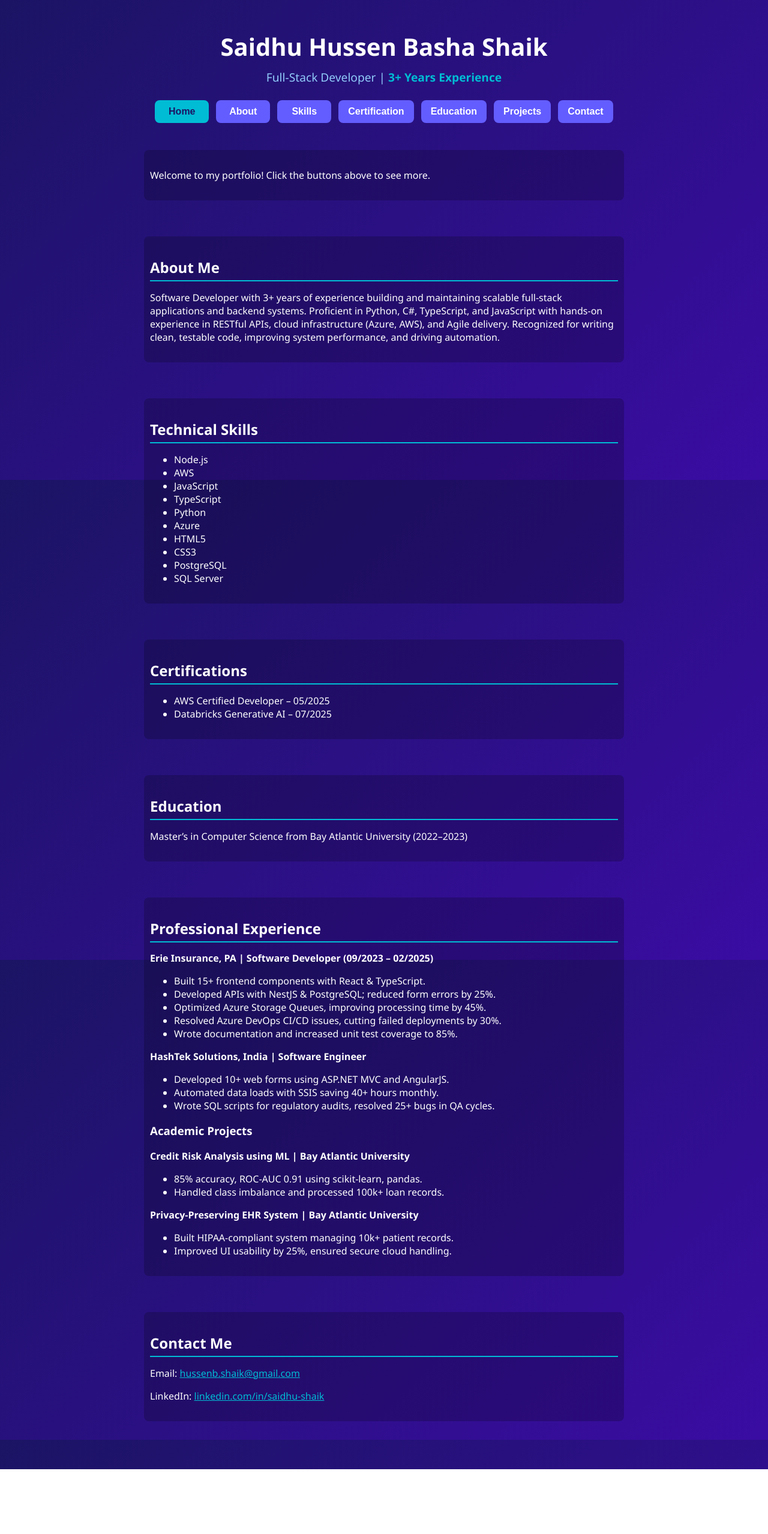
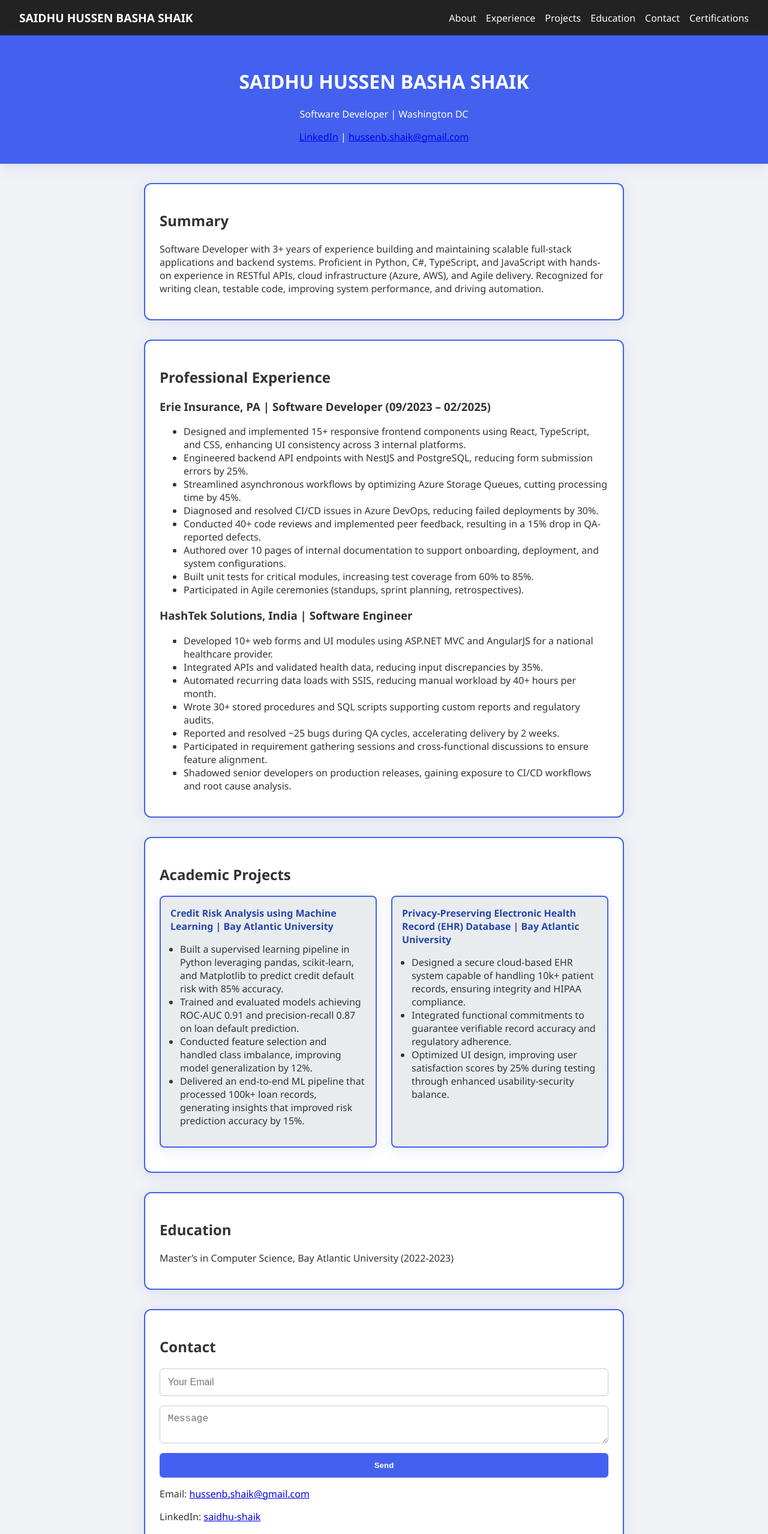
Before and after one commit to Saidhushaik/Portfolio, a plain HTML site: page index.html in a window 1280 px wide. Shown: the top 2557 px of the page at 60% size. Before the commit the page ends 2449 px from the top, so only its background shows below. Drawn offline with Linux system fonts and the light colour scheme.

Commit message:
first commit

```diff
--- a/index.html
+++ b/index.html
@@ -2,255 +2,107 @@
 <html lang="en">
 <head>
   <meta charset="UTF-8" />
-  <meta name="viewport" content="width=device-width, initial-scale=1" />
-  <title>Hybrid Section Navigation</title>
-  <style>
-    body {
-      margin: 0;
-      font-family: 'Segoe UI', Tahoma, Geneva, Verdana, sans-serif;
-      background: linear-gradient(135deg, #1b1464, #3a0ca3);
-      color: white;
-    }
-
-    .container {
-      max-width: 800px;
-      margin: 0 auto;
-      padding: 20px;
-    }
-
-    header {
-      text-align: center;
-      padding: 30px 0 15px;
-    }
-
-    header h1 {
-      margin: 0;
-      font-size: 2.5rem;
-      font-weight: 900;
-      color: white;
-    }
-
-    header p.subtitle {
-      margin: 10px 0 25px;
-      font-size: 1.2rem;
-      color: #90caf9;
-    }
-
-    nav {
-      display: flex;
-      justify-content: center;
-      gap: 12px;
-      flex-wrap: wrap;
-      margin-bottom: 30px;
-    }
-
-    nav button {
-      background-color: #635dff;
-      border: none;
-      border-radius: 8px;
-      padding: 10px 16px;
-      color: white;
-      font-weight: 600;
-      font-size: 1rem;
-      cursor: pointer;
-      transition: background-color 0.3s ease;
-      min-width: 90px;
-    }
-
-    nav button.active {
-      background-color: #00bcd4;
-      color: #1b1464;
-    }
-
-    section {
-      margin-bottom: 60px;
-      opacity: 0;
-      transform: scale(0.95);
-      transition: opacity 0.5s ease, transform 0.5s ease;
-      padding: 15px 10px;
-      border-radius: 8px;
-      background: rgba(0,0,0,0.2);
-    }
-
-    section.visible {
-      opacity: 1;
-      transform: scale(1);
-    }
-
-    section h2 {
-      border-bottom: 2px solid #00bcd4;
-      padding-bottom: 5px;
-      margin-bottom: 15px;
-    }
-
-    /* Show scroll bar for body */
-    body, html {
-      scroll-behavior: smooth;
-      height: 100%;
-    }
-  </style>
+  <meta name="viewport" content="width=device-width, initial-scale=1.0"/>
+  <title>SAIDHU HUSSEN BASHA SHAIK | Portfolio</title>
+  <link rel="stylesheet" href="styles.css" />
 </head>
 <body>
-
-  <div class="container">
-
-    <header>
-      <h1>Saidhu Hussen Basha Shaik</h1>
-      <p class="subtitle">Full-Stack Developer | <span style="color:#00bcd4;font-weight:700;">3+ Years Experience</span></p>
   <nav>
-        <button class="active" data-section="main">Home</button>
-        <button data-section="about">About</button>
-        <button data-section="skills">Skills</button>
-        <button data-section="certifications">Certification</button>
-        <button data-section="education">Education</button>
-        <button data-section="projects">Projects</button>
-        <button data-section="contact">Contact</button>
+    <div class="logo">SAIDHU HUSSEN BASHA SHAIK</div>
+    <ul>
+      <li><a href="#about">About</a></li>
+      <li><a href="#experience">Experience</a></li>
+      <li><a href="#projects">Projects</a></li>
+      <li><a href="#education">Education</a></li>
+      <li><a href="#contact">Contact</a></li>
+      <li><a href="#certifications">Certifications</a></li>
+    </ul>
   </nav>
+  <header class="animate">
+    <h1>SAIDHU HUSSEN BASHA SHAIK</h1>
+    <p>Software Developer | Washington DC</p>
+    <p>
+      <a href="https://linkedin.com/in/saidhu-shaik" target="_blank">LinkedIn</a> |
+      <a href="mailto:hussenb.shaik@gmail.com">hussenb.shaik@gmail.com</a>
+    </p>
   </header>
-
-    <section id="main" class="visible">
-      <p>Welcome to my portfolio! Click the buttons above to see more.</p>
-    </section>
-
-    <section id="about">
-      <h2>About Me</h2>
+  <section id="about" class="animate">
+    <h2>Summary</h2>
     <p>
-        Software Developer with 3+ years of experience building and maintaining scalable full-stack applications and backend systems.
-        Proficient in Python, C#, TypeScript, and JavaScript with hands-on experience in RESTful APIs, cloud infrastructure (Azure, AWS), and Agile delivery.
-        Recognized for writing clean, testable code, improving system performance, and driving automation.
+      Software Developer with 3+ years of experience building and maintaining scalable full-stack applications and backend systems. Proficient in Python, C#, TypeScript, and JavaScript with hands-on experience in RESTful APIs, cloud infrastructure (Azure, AWS), and Agile delivery. Recognized for writing clean, testable code, improving system performance, and driving automation.
     </p>
   </section>
-
-    <section id="skills">
-      <h2>Technical Skills</h2>
+  <section id="experience" class="animate">
+    <h2>Professional Experience</h2>
+    <h3>Erie Insurance, PA | Software Developer (09/2023 – 02/2025)</h3>
     <ul>
-        <li>Node.js</li>
-        <li>AWS</li>
-        <li>JavaScript</li>
-        <li>TypeScript</li>
-        <li>Python</li>
-        <li>Azure</li>
-        <li>HTML5</li>
-        <li>CSS3</li>
-        <li>PostgreSQL</li>
-        <li>SQL Server</li>
+      <li>Designed and implemented 15+ responsive frontend components using React, TypeScript, and CSS, enhancing UI consistency across 3 internal platforms.</li>
+      <li>Engineered backend API endpoints with NestJS and PostgreSQL, reducing form submission errors by 25%.</li>
+      <li>Streamlined asynchronous workflows by optimizing Azure Storage Queues, cutting processing time by 45%.</li>
+      <li>Diagnosed and resolved CI/CD issues in Azure DevOps, reducing failed deployments by 30%.</li>
+      <li>Conducted 40+ code reviews and implemented peer feedback, resulting in a 15% drop in QA-reported defects.</li>
+      <li>Authored over 10 pages of internal documentation to support onboarding, deployment, and system configurations.</li>
+      <li>Built unit tests for critical modules, increasing test coverage from 60% to 85%.</li>
+      <li>Participated in Agile ceremonies (standups, sprint planning, retrospectives).</li>
+    </ul>
+    <h3>HashTek Solutions, India | Software Engineer</h3>
+    <ul>
+      <li>Developed 10+ web forms and UI modules using ASP.NET MVC and AngularJS for a national healthcare provider.</li>
+      <li>Integrated APIs and validated health data, reducing input discrepancies by 35%.</li>
+      <li>Automated recurring data loads with SSIS, reducing manual workload by 40+ hours per month.</li>
+      <li>Wrote 30+ stored procedures and SQL scripts supporting custom reports and regulatory audits.</li>
+      <li>Reported and resolved ~25 bugs during QA cycles, accelerating delivery by 2 weeks.</li>
+      <li>Participated in requirement gathering sessions and cross-functional discussions to ensure feature alignment.</li>
+      <li>Shadowed senior developers on production releases, gaining exposure to CI/CD workflows and root cause analysis.</li>
     </ul>
   </section>
-
-    <section id="certifications">
+  <section id="projects" class="animate">
+    <h2>Academic Projects</h2>
+    <div class="project-cards">
+      <div class="project-card animate">
+        <strong>Credit Risk Analysis using Machine Learning | Bay Atlantic University</strong>
+        <ul>
+          <li>Built a supervised learning pipeline in Python leveraging pandas, scikit-learn, and Matplotlib to predict credit default risk with 85% accuracy.</li>
+          <li>Trained and evaluated models achieving ROC-AUC 0.91 and precision-recall 0.87 on loan default prediction.</li>
+          <li>Conducted feature selection and handled class imbalance, improving model generalization by 12%.</li>
+          <li>Delivered an end-to-end ML pipeline that processed 100k+ loan records, generating insights that improved risk prediction accuracy by 15%.</li>
+        </ul>
+      </div>
+      <div class="project-card animate">
+        <strong>Privacy-Preserving Electronic Health Record (EHR) Database | Bay Atlantic University</strong>
+        <ul>
+          <li>Designed a secure cloud-based EHR system capable of handling 10k+ patient records, ensuring integrity and HIPAA compliance.</li>
+          <li>Integrated functional commitments to guarantee verifiable record accuracy and regulatory adherence.</li>
+          <li>Optimized UI design, improving user satisfaction scores by 25% during testing through enhanced usability-security balance.</li>
+        </ul>
+      </div>
+    </div>
+  </section>
+  <section id="education" class="animate">
+    <h2>Education</h2>
+    <p>Master’s in Computer Science, Bay Atlantic University (2022-2023)</p>
+  </section>
+  <section id="contact" class="animate">
+    <h2>Contact</h2>
+    <form id="contact-form">
+      <input type="email" placeholder="Your Email" required />
+      <textarea placeholder="Message" required></textarea>
+      <button type="submit">Send</button>
+    </form>
+    <p>Email: <a href="mailto:hussenb.shaik@gmail.com">hussenb.shaik@gmail.com</a></p>
+    <p>LinkedIn: <a href="https://linkedin.com/in/saidhu-shaik" target="_blank">saidhu-shaik</a></p>
+    <p>Washington, DC</p>
+  </section>
+  <section id="certifications" class="animate">
     <h2>Certifications</h2>
     <ul>
       <li>AWS Certified Developer – 05/2025</li>
       <li>Databricks Generative AI – 07/2025</li>
     </ul>
   </section>
-
-    <section id="education">
-      <h2>Education</h2>
-      <p>Master’s in Computer Science from Bay Atlantic University (2022–2023)</p>
-    </section>
-
-    <section id="projects">
-      <h2>Professional Experience</h2>
-      <strong>Erie Insurance, PA | Software Developer (09/2023 – 02/2025)</strong>
-      <ul>
-        <li>Built 15+ frontend components with React & TypeScript.</li>
-        <li>Developed APIs with NestJS & PostgreSQL; reduced form errors by 25%.</li>
-        <li>Optimized Azure Storage Queues, improving processing time by 45%.</li>
-        <li>Resolved Azure DevOps CI/CD issues, cutting failed deployments by 30%.</li>
-        <li>Wrote documentation and increased unit test coverage to 85%.</li>
-      </ul>
-
-      <strong>HashTek Solutions, India | Software Engineer</strong>
-      <ul>
-        <li>Developed 10+ web forms using ASP.NET MVC and AngularJS.</li>
-        <li>Automated data loads with SSIS saving 40+ hours monthly.</li>
-        <li>Wrote SQL scripts for regulatory audits, resolved 25+ bugs in QA cycles.</li>
-      </ul>
-
-      <h3>Academic Projects</h3>
-      <strong>Credit Risk Analysis using ML | Bay Atlantic University</strong>
-      <ul>
-        <li>85% accuracy, ROC-AUC 0.91 using scikit-learn, pandas.</li>
-        <li>Handled class imbalance and processed 100k+ loan records.</li>
-      </ul>
-
-      <strong>Privacy-Preserving EHR System | Bay Atlantic University</strong>
-      <ul>
-        <li>Built HIPAA-compliant system managing 10k+ patient records.</li>
-        <li>Improved UI usability by 25%, ensured secure cloud handling.</li>
-      </ul>
-    </section>
-
-    <section id="contact">
-      <h2>Contact Me</h2>
-      <p>Email: <a href="mailto:hussenb.shaik@gmail.com" style="color:#00bcd4;">hussenb.shaik@gmail.com</a></p>
-      <p>LinkedIn: <a href="https://linkedin.com/in/saidhu-shaik" target="_blank" style="color:#00bcd4;">linkedin.com/in/saidhu-shaik</a></p>
-    </section>
-
-  </div>
-
-  <script>
-    const buttons = document.querySelectorAll('nav button');
-    const sections = document.querySelectorAll('section');
-
-    let manualScroll = false; // Flag to track manual scroll mode
-
-    // On nav button click:
-    buttons.forEach(button => {
-      button.addEventListener('click', () => {
-        manualScroll = false; // Disable manual scroll mode
-
-        const targetId = button.getAttribute('data-section');
-        const targetSection = document.getElementById(targetId);
-
-        // Update active button styles
-        buttons.forEach(btn => btn.classList.remove('active'));
-        button.classList.add('active');
-
-        // Hide all sections except the target
-        sections.forEach(section => {
-          if (section === targetSection) {
-            section.classList.add('visible');
-            // Scroll to target section smoothly
-            section.scrollIntoView({behavior: 'smooth'});
-          } else {
-            section.classList.remove('visible');
-          }
-        });
-      });
-    });
-
-    // On scroll: show all sections and highlight nav button for visible section
-    window.addEventListener('scroll', () => {
-      if (!manualScroll) {
-        manualScroll = true; // Manual scrolling started, enable scroll mode
-
-        // Show all sections when user scrolls manually
-        sections.forEach(section => section.classList.add('visible'));
-      }
-
-      // Find section closest to top (but still visible)
-      let currentSectionId = sections[0].id;
-      let minDistance = window.innerHeight;
-
-      sections.forEach(section => {
-        const rect = section.getBoundingClientRect();
-        if (rect.top >= 0 && rect.top < minDistance) {
-          minDistance = rect.top;
-          currentSectionId = section.id;
-        }
-      });
-
-      // Highlight nav button for currentSectionId
-      buttons.forEach(btn => {
-        btn.classList.toggle('active', btn.getAttribute('data-section') === currentSectionId);
-      });
-    });
-
-    // Trigger scroll event on page load to set correct nav highlight
-    window.dispatchEvent(new Event('scroll'));
-  </script>
-
+  <footer>
+    <p>&copy; 2025 SAIDHU HUSSEN BASHA SHAIK. All rights reserved.</p>
+  </footer>
+  <script src="script.js"></script>
 </body>
 </html>
--- a/script.js
+++ b/script.js
@@ -1,54 +1,22 @@
 function revealOnScroll() {
-  const sections = document.querySelectorAll("section");
-  sections.forEach((el) => {
-    const top = el.getBoundingClientRect().top;
-    if (top < window.innerHeight - 100) {
-      el.classList.add("visible");
+  const animatedItems = document.querySelectorAll('.animate');
+  let delay = 0;
+
+  animatedItems.forEach(item => {
+    const rect = item.getBoundingClientRect();
+    if (rect.top < window.innerHeight - 60 && !item.classList.contains('visible')) {
+      setTimeout(() => {
+        item.classList.add('visible');
+      }, delay);
+      delay += 150;
     }
   });
 }
+window.addEventListener('scroll', revealOnScroll);
+window.addEventListener('load', revealOnScroll);
 
-function highlightMenu() {
-  const sections = document.querySelectorAll("section");
-  const scrollY = window.scrollY;
-  let activeSet = false;
-
-  sections.forEach((sec) => {
-    const id = sec.getAttribute("id");
-    const offset = sec.offsetTop - 150;
-    const height = sec.offsetHeight;
-    const btn = document.querySelector(`button[data-scroll="${id}"]`);
-    if (scrollY >= offset && scrollY < offset + height) {
-      document.querySelectorAll('header nav button').forEach(btn => btn.classList.remove('active'));
-      if (btn) {
-        btn.classList.add('active');
-        activeSet = true;
-      }
-    }
-  });
-
-  if (!activeSet) {
-    document.querySelectorAll('header nav button').forEach(btn => btn.classList.remove('active'));
-  }
-}
-
-// Smooth scroll on button click
-document.querySelectorAll('button[data-scroll]').forEach(btn => {
-  btn.addEventListener('click', () => {
-    const targetId = btn.getAttribute('data-scroll');
-    const section = document.getElementById(targetId);
-    if (section) {
-      section.scrollIntoView({ behavior: 'smooth' });
-    }
-  });
+document.getElementById("contact-form").addEventListener("submit", function(e) {
+  e.preventDefault();
+  alert("Thank you for your message!");
+  this.reset();
 });
-
-window.addEventListener('scroll', () => {
-  revealOnScroll();
-  highlightMenu();
-});
-
-window.addEventListener('DOMContentLoaded', () => {
-  revealOnScroll();
-  highlightMenu();
-});
--- a/styles.css
+++ b/styles.css
@@ -1,183 +1,123 @@
-/* Reset */
 * {
   box-sizing: border-box;
 }
-
 body {
   margin: 0;
-  font-family: 'Segoe UI', Tahoma, Geneva, Verdana, sans-serif;
-  background: linear-gradient(135deg, #1b1464, #3a0ca3);
-  color: white;
-  overflow-x: hidden;
-  scroll-behavior: smooth;
+  font-family: 'Segoe UI', Arial, sans-serif;
+  background: #f0f2f5;
+  color: #333;
 }
-
-/* Panels */
-
-.left-panel, .right-panel {
-  position: fixed;
-  top: 100px;
-  width: 150px;
+nav {
+  display: flex;
+  justify-content: space-between;
+  align-items: center;
+  background: #222;
+  color: #fff;
+  padding: 1rem 2rem;
+}
+nav .logo {
+  font-weight: bold;
+  font-size: 1.2rem;
+}
+nav ul {
+  display: flex;
+  list-style: none;
+  margin: 0;
+  padding: 0;
+}
+nav ul li a {
+  color: #fff;
+  text-decoration: none;
+  margin-left: 1rem;
+}
+nav ul li a:hover {
+  text-decoration: underline;
+}
+header {
+  text-align: center;
+  padding: 2rem 1rem 1rem;
+  background: #4361ee;
+  color: #fff;
+}
+section {
+  max-width: 800px;
+  margin: 2rem auto;
+  padding: 1.5rem;
+  background: #fff;
+  border-radius: 12px;
+  box-shadow: 0 4px 24px rgba(0,0,0,0.06);
+}
+.project-cards {
+  display: flex;
+  flex-wrap: wrap;
+  gap: 1.5rem;
+}
+.project-card {
+  background: #e9ecef;
+  padding: 1rem;
+  border-radius: 8px;
+  flex: 1 1 330px;
+  min-width: 230px;
+  box-shadow: 0 2px 8px rgba(67,97,238,0.07);
+  margin-bottom: 1rem;
+}
+.project-card ul {
+  padding-left: 1rem;
+}
+.project-card strong {
+  display: block;
+  margin-bottom: 0.5rem;
+  color: #2745ac;
+}
+/* === Animations === */
+.animate {
+  opacity: 0;
+  transform: translateY(50px);
+  transition: opacity 0.7s ease, transform 0.7s ease;
+}
+.animate.visible {
+  opacity: 1;
+  transform: translateY(0);
+  box-shadow: 0 4px 24px rgba(67,97,238,0.12);
+  border: 2px solid #4361ee;
+}
+form {
   display: flex;
   flex-direction: column;
-  gap: 30px;
-  font-weight: 500;
-  font-size: 14px;
-  color: #bbb;
+  gap: 1rem;
 }
-
-.left-panel {
-  left: 10px;
+input, textarea {
+  padding: 0.8rem;
+  font-size: 1rem;
+  border: 1px solid #ccc;
+  border-radius: 6px;
 }
-
-.left-panel .highlight-item {
-  display: flex;
-  gap: 10px;
-  align-items: center;
+button {
+  background: #4361ee;
+  color: #fff;
+  border: none;
+  padding: 0.8rem;
+  border-radius: 6px;
+  cursor: pointer;
+  font-weight: bold;
 }
-
-.left-panel .highlight-item .icon {
-  font-size: 24px;
+button:hover {
+  background: #2745ac;
 }
-
-.left-panel .highlight-item .bold {
-  font-weight: 700;
-  font-size: 18px;
-  color: white;
+footer {
+  background: #222;
+  color: #fff;
+  text-align: center;
+  padding: 1rem;
+  margin-top: 2rem;
+  border-radius: 0 0 12px 12px;
 }
-
-.right-panel {
-  right: 10px;
-}
-
-.skills-icons {
-  list-style: none;
-  padding: 0;
-  margin: 0;
-}
-
-.skills-icons li {
-  margin-bottom: 15px;
-  font-size: 16px;
-  display: flex;
-  align-items: center;
-  gap: 8px;
-  cursor: default;
-  color: #aaa;
-}
-
-.skills-icons li:hover {
-  color: #fff;
-}
-
-/* Main content */
-main {
-  max-width: 800px;
-  margin: 60px auto 60px auto;
-  padding: 0 20px;
-  background: rgba(0,0,0,0.15);
-  border-radius: 10px;
-  box-shadow: 0 8px 20px rgba(0,0,0,0.4);
-}
-
-/* Header */
-header {
-  text-align: center;
-  padding: 30px 0;
-  margin-bottom: 40px;
-}
-
-header h1 {
-  margin: 0;
-  font-size: 3rem;
-  font-weight: 900;
-  letter-spacing: 0.05em;
-  color: #fff;
-}
-
-header p.subtitle {
-  margin: 10px 0 25px 0;
-  font-size: 1.2rem;
-  color: #90caf9;
-}
-
-header p.subtitle .highlight {
-  font-weight: 700;
-  color: #00bcd4;
-}
-
-/* Navigation buttons */
-header nav {
-  display: flex;
-  justify-content: center;
-  gap: 15px;
-  flex-wrap: wrap;
-}
-
-header nav button {
-  background-color: #635dff;
-  border: none;
-  border-radius: 8px;
-  padding: 10px 18px;
-  color: white;
-  font-weight: 600;
-  font-size: 1rem;
-  cursor: pointer;
-  transition: background-color 0.3s ease;
-  min-width: 110px;
-}
-
-header nav button:hover,
-header nav button.active {
-  background-color: #00bcd4;
-  color: #1b1464;
-}
-
-/* Sections */
-section {
-  margin-bottom: 50px;
-  opacity: 0;
-  transform: translateY(40px);
-  transition: opacity 0.6s ease-out, transform 0.6s ease-out;
-}
-
-section.visible {
-  opacity: 1;
-  transform: translateY(0);
-}
-
-section h2, section h3 {
-  border-bottom: 2px solid #00bcd4;
-  padding-bottom: 5px;
-  margin-bottom: 20px;
-  font-weight: 700;
-}
-
-section ul {
-  list-style: disc inside;
-  margin-left: 0;
-  padding-left: 15px;
-}
-
-.skill-list {
-  list-style-type: none;
-  padding: 0;
-  columns: 2;
-  column-gap: 30px;
-}
-
-.skill-list li {
-  margin-bottom: 10px;
-}
-
-/* Responsive */
-@media screen and (max-width: 950px) {
-  .left-panel, .right-panel {
-    display: none;
+@media (max-width: 800px) {
+  section {
+    padding: 1rem;
   }
-
-  main {
-    margin: 20px auto;
-    padding: 20px;
+  .project-cards {
+    flex-direction: column;
+    gap: 1rem;
   }
 }
```
Also changed, not shown: package.json (deleted, +0 -12 lines). Lines whose indentation alone changed are shown as unchanged.
